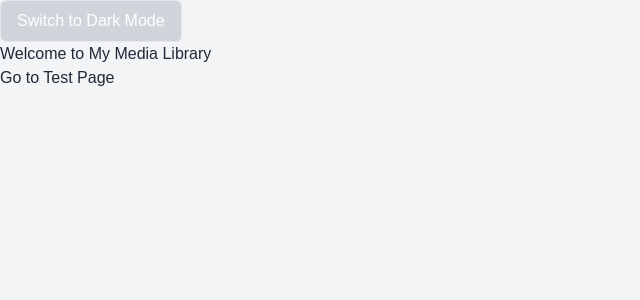
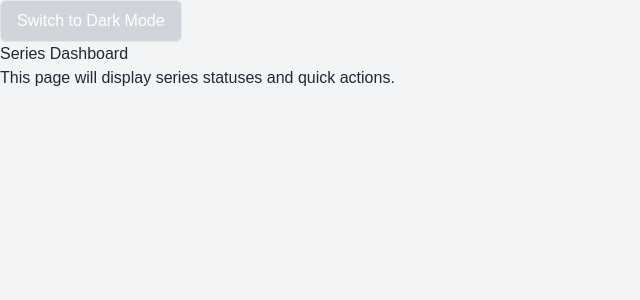
Before and after one commit to gitit1/my-media-library, a Next.js app in the folder client/: page / in a window 1280 px wide. Shown: the top 300 px of the page, without its empty margins (0-640 px from the left). Built offline with nearby package versions, Linux system fonts and the light colour scheme.

Commit message:
Epic 3 Task 2: added missing page structure placeholders

```diff
--- a/client/src/app/page.tsx
+++ b/client/src/app/page.tsx
@@ -1,12 +1,5 @@
-import Link from 'next/link';
+import DashboardPage from './pages/series/dashboard/page';
 
 export default function Home() {
-  return (
-    <div>
-      <h1>Welcome to My Media Library</h1>
-      <Link href="/test">
-        <button>Go to Test Page</button>
-      </Link>
-    </div>
-  );
+  return <DashboardPage />;
 }
--- /dev/null
+++ b/client/src/app/pages/settings/collections/page.tsx
@@ -0,0 +1,8 @@
+export default function CollectionsManagementPage() {
+  return (
+    <div>
+      <h1>Manage Collections</h1>
+      <p>Create and organize series into custom collections.</p>
+    </div>
+  );
+}
--- /dev/null
+++ b/client/src/app/pages/settings/tags/page.tsx
@@ -0,0 +1,8 @@
+export default function TagsManagementPage() {
+  return (
+    <div>
+      <h1>Manage Viewing Status Tags</h1>
+      <p>Add, edit, or remove custom tags for tracking your viewing statuses.</p>
+    </div>
+  );
+}
```
Also changed, not shown: 1 other file (tests, documents, lock files or other folders).
